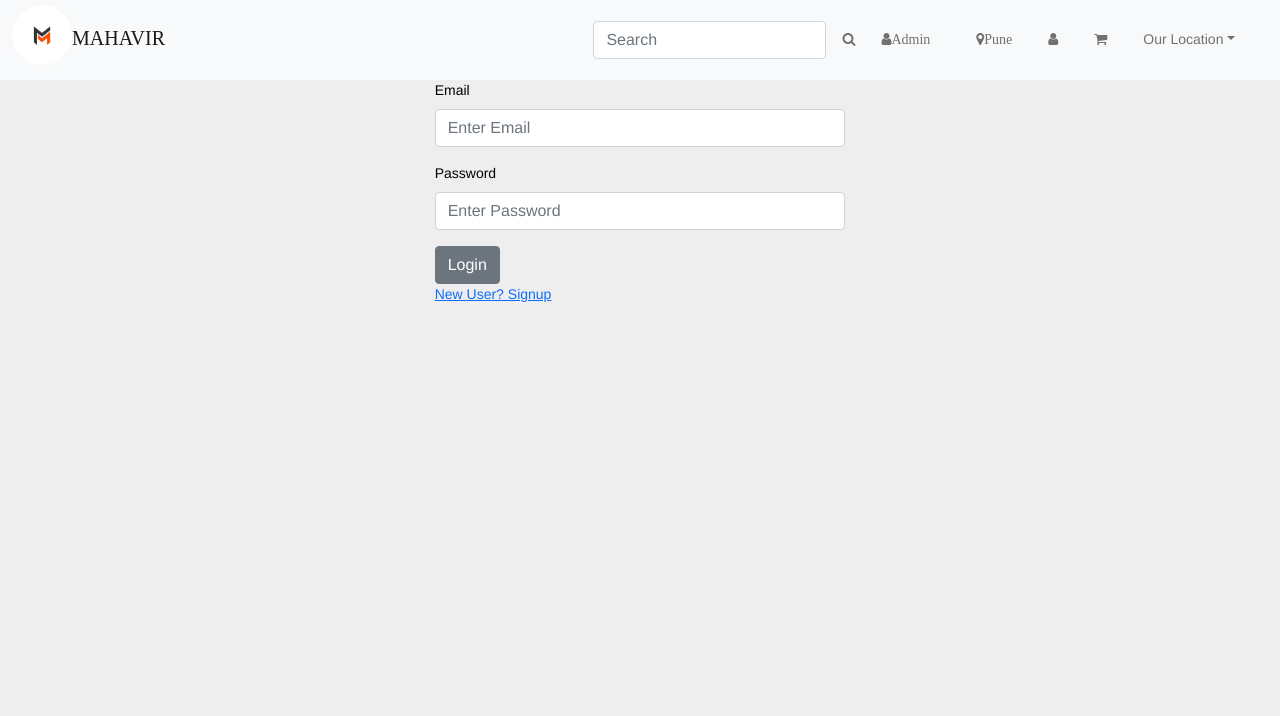
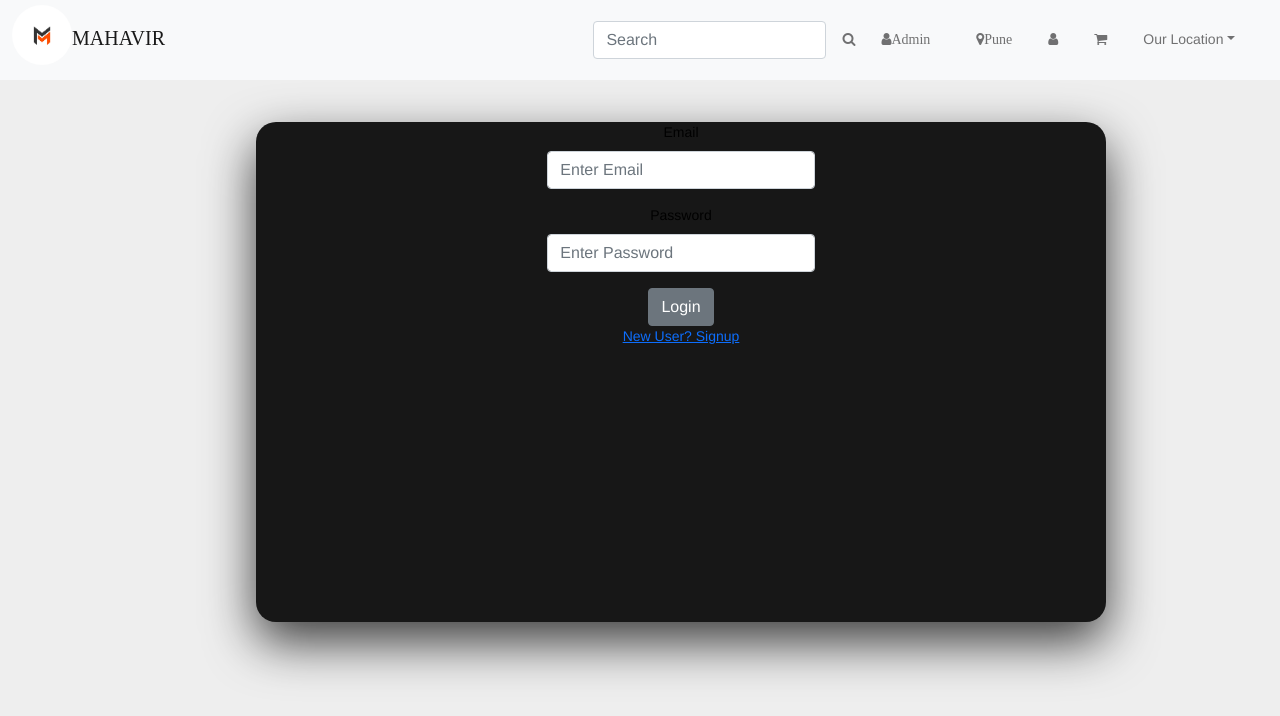
Before and after one commit to ShivamVerma380/Mahavir_FrontEnd, a React (Create React App) app: page /login in a window 1280 px wide. Shown: the top 716 px of the page. Built offline with nearby package versions, Linux system fonts and the light colour scheme; a web font is replaced by a local one.

Commit message:
Working on signin css

```diff
--- a/src/components/Login-Signup/Login.js
+++ b/src/components/Login-Signup/Login.js
@@ -2,6 +2,8 @@ import React from "react";
 import Header from "../Header";
 import { Button, Container, Form, FormGroup, Input, Label,Row,Col } from "reactstrap";
 import { useNavigate } from "react-router-dom";
+
+import "./SignIn.css"
 
 
 
@@ -77,7 +79,11 @@ function Login(){
 
     return(
         <div>
-            <Header/>
+        <Header />
+        <br></br>
+        <br></br>
+        <div className="form-parent">
+
                 <Row>
                     <Col md={4}></Col>
                     <Col md={4}>
@@ -135,6 +141,7 @@ function Login(){
             </Row>
 
         </div>
+        </div>
     );
 
 // login page -> login pass, new user signup btn
--- /dev/null
+++ b/src/components/Login-Signup/SignIn.css
@@ -0,0 +1,37 @@
+*{
+
+    margin: 0;
+    padding: 0;
+    box-sizing: border-box;
+}
+
+*:focus{
+    outline: none;
+}
+
+
+/* body{
+    width: 100%;
+    height: 100vh;
+    min-height: 600px;
+    display: flex;
+    justify-content: center;
+    align-items: center;
+    background: #111;
+    font-family: 'roboto',sans-serif;
+} */
+
+.form-parent{
+    width: 850px;
+    height: 500px;
+    background: #171717;
+    border-radius: 20px;
+    text-align: center;
+    margin-left: 20%;
+    /* justify-content: center; */
+    align-items: center;
+    overflow: hidden;
+    position: relative;
+    box-shadow: 0 20px 50px rgba(0, 0, 0, 0.75);
+
+}
```
